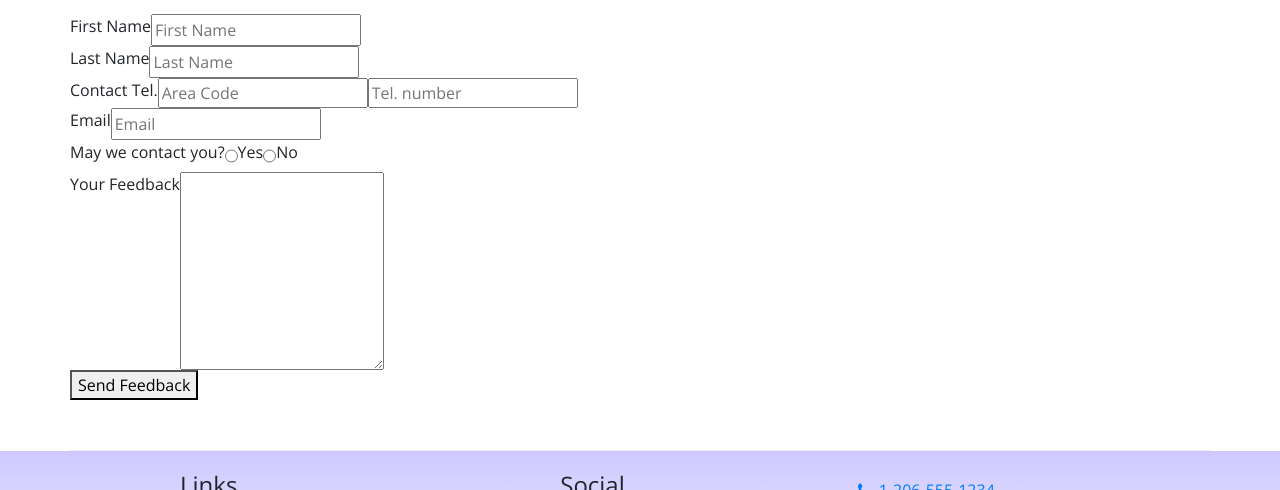
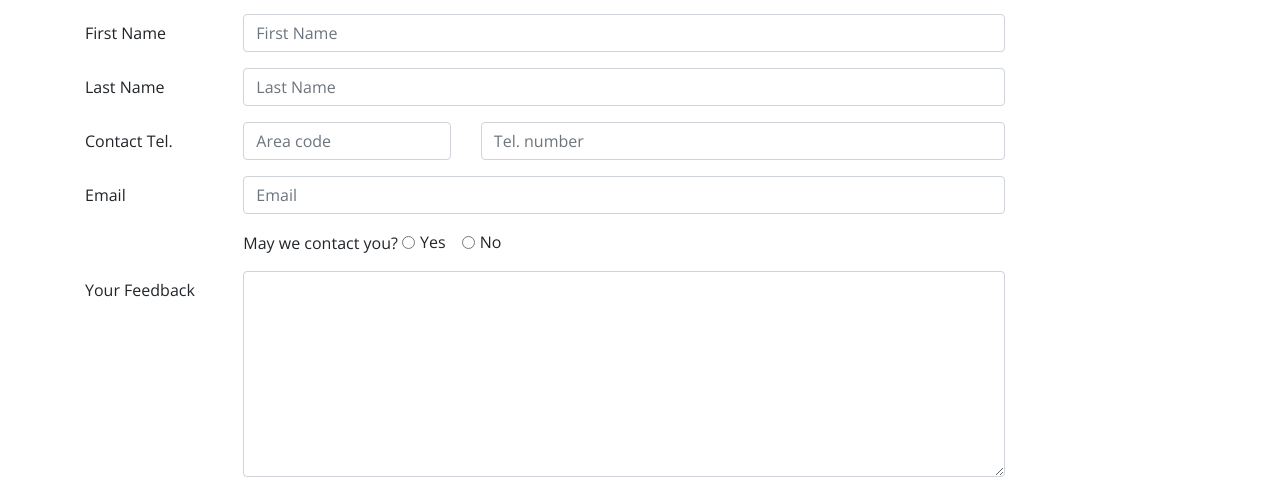
Before and after one commit to unsubstantiated-Script/Bootstrap_Project, a website: page contactus.html in a window 1280 px wide. Shown: the part 682-1172 px from the top of the page. Drawn offline with nearby package versions, Linux system fonts and the light colour scheme.

Commit message:
Forms for Contact

```diff
--- a/contactus.html
+++ b/contactus.html
@@ -89,38 +89,57 @@
             <div class="col-md-10">
 
                 <form>
-                    <div class="row">
-                        <label for="firstName">First Name</label>
-                        <input type="text" id="firstName" name="firstName" placeholder="First Name">
+                    <div class="form-group row">
+                        <label for="firstName" class="col-md-2 col-form-label">First Name</label>
+                        <div class="col-md-10">
+                            <input type="text" class="form-control" id="firstName" name="firstName" placeholder="First Name" />
+                        </div>
                     </div>
-                    <div class="row">
-                        <label for="lastName">Last Name</label>
-                        <input type="text" id="lastName" name="lastName" placeholder="Last Name">
+                    <div class="form-group row">
+                        <label for="lastName" class="col-md-2 col-form-label">Last Name</label>
+                        <div class="col-md-10">
+                            <input type="text" class="form-control" id="lastName" name="lastName" placeholder="Last Name" />
+                        </div>
                     </div>
-                    <div class="row">
-                        <label for="areaCode"></label> Contact Tel.
-                        <input type="tel" id="areaCode" name="areaCode" placeholder="Area Code">
-                        <input type="tel" name="telNum" placeholder="Tel. number">
+                    <div class="form-group row">
+                        <label for="areaCode" class="col-md-2 col-form-label">Contact Tel.</label>
+                        <div class="col-5 col-md-3">
+                            <input type="tel" class="form-control" id="areaCode" name="areaCode" placeholder="Area code" />
+                        </div>
+                        <div class="col-7">
+                            <input type="tel" class="form-control" name="telNum" placeholder="Tel. number" />
+                        </div>
                     </div>
-                    <div class="row">
-                        <label for="email">Email</label>
-                        <input type="email" id="email" name="email" placeholder="Email">
+                    <div class="form-group row">
+                        <label for="email" class="col-md-2 col-form-label">Email</label>
+                        <div class="col-md-10">
+                            <input type="email" class="form-control" id="email" name="email" placeholder="Email" />
+                        </div>
                     </div>
-                    <div class="row">
-                        May we contact you?
-                        <input type="radio" id="contactYes" name="contactRadios" value="yes">
-                        <label for="contactYes">Yes</label>
-                        <input type="radio" id="contactNo" name="contactRadios" value="no">
-                        <label for="contactNo">No</label>
+                    <div class="form-group row">
+                        <div class="col offset-md-2">
+                            May we contact you?
+                            <div class="form-check form-check-inline">
+                                <input type="radio" class="form-check-input" id="contactYes" name="contactRadios" value="yes" />
+                                <label for="contactYes" class="form-check-label">Yes</label>
+                            </div>
+                            <div class="form-check form-check-inline">
+                                <input type="radio" class="form-check-input" id="contactNo" name="contactRadios" value="no" />
+                                <label for="contactNo" class="form-check-label">No</label>
+                            </div>
+                        </div>
                     </div>
-                    <div class="row">
-                        <label for="feedback">Your Feedback</label>
-                        <textarea name="feedback" id="feedback" rows="8"></textarea>
+                    <div class="form-group row">
+                        <label for="feedback" class="col-md-2 col-form-label">Your Feedback</label>
+                        <div class="col-md-10">
+                            <textarea class="form-control" id="feedback" name="feedback" rows="8"></textarea>
+                        </div>
                     </div>
-                    <div class="row">
-                        <button type="submit">Send Feedback</button>
+                    <div class="form-group row">
+                        <div class="offset-md-2 col-md-10">
+                            <button type="submit" class="btn btn-primary">Send Feedback</button>
+                        </div>
                     </div>
-
                 </form>
 
 
```
